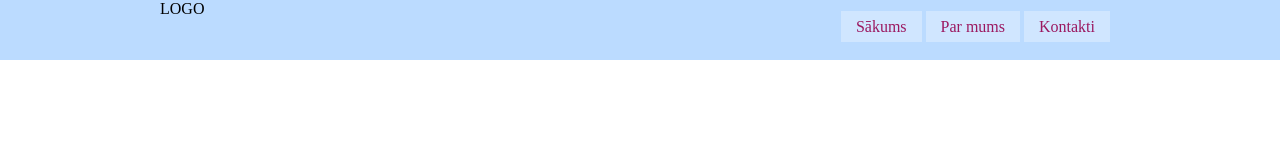
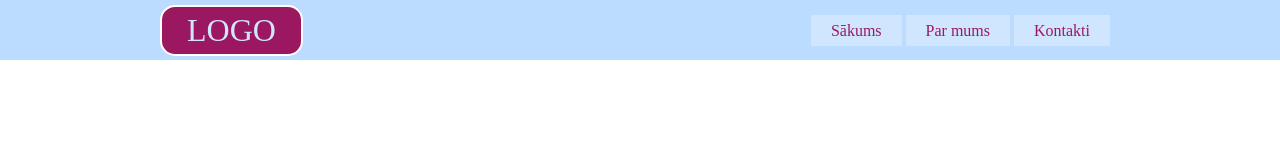
Before and after one commit to Olly-S/Demo2, a plain HTML site: page index.html in a window 1280 px wide. Drawn offline with Linux system fonts and the light colour scheme.

Commit message:
css labots

```diff
--- a/css/style.css
+++ b/css/style.css
@@ -22,12 +22,20 @@ html, body {
 
 .logo {
     display: inline-block;
+    background-color: rgb(155, 24, 96);
+    color: #d0e6ff;
+    padding: 5px 25px;
+    font-size: 2em;
+    border: 2px solid #fff;
+    margin: 5px 0 0 0;
+    border-radius: 15px;
 }
 
 .navigacija {
     position: absolute;
-    width: 900px;
+    width: 700px;
     right: 10px;
+    top: 22px;
 }
 
 .navigacija-saraksts {
@@ -43,7 +51,14 @@ html, body {
 
 .nav {
     background-color: #d0e6ff;
-    padding: 7px 15px;
+    padding: 7px 20px;
     color: rgb(155, 24, 96);
     text-decoration: none;
 }
+
+.nav:hover {
+    background-color: rgb(155, 24, 96);
+    padding: 7px 20px;
+    color: #d0e6ff;
+    text-decoration: none;
+}
```
